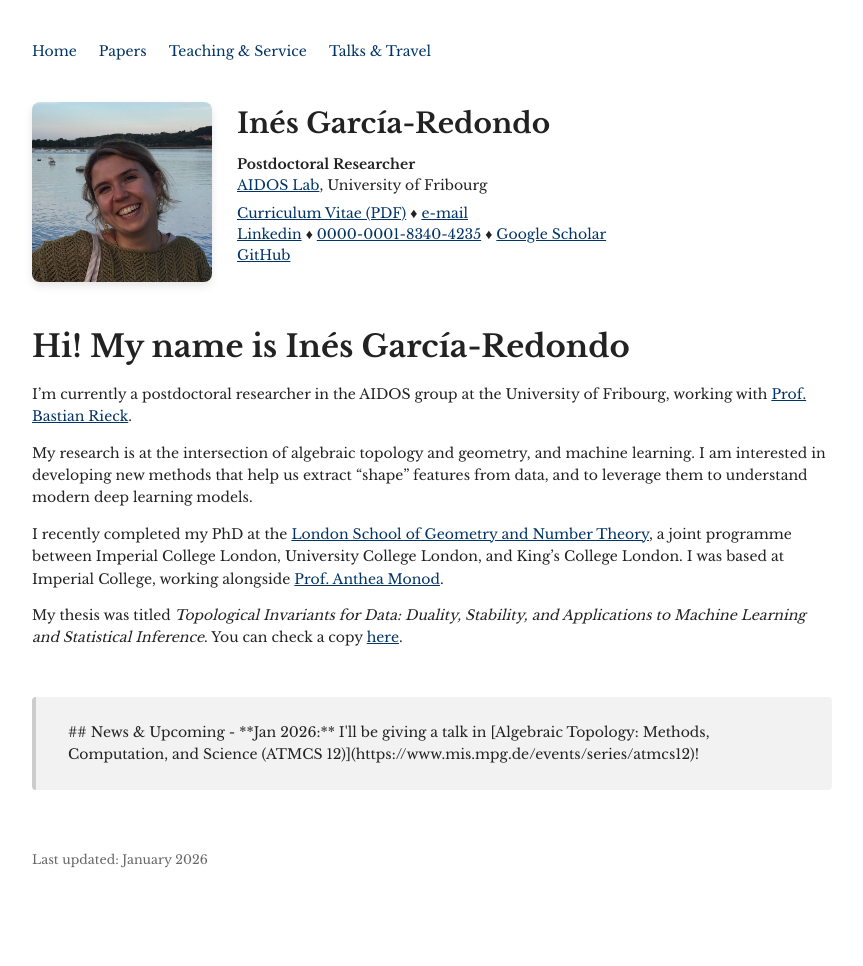
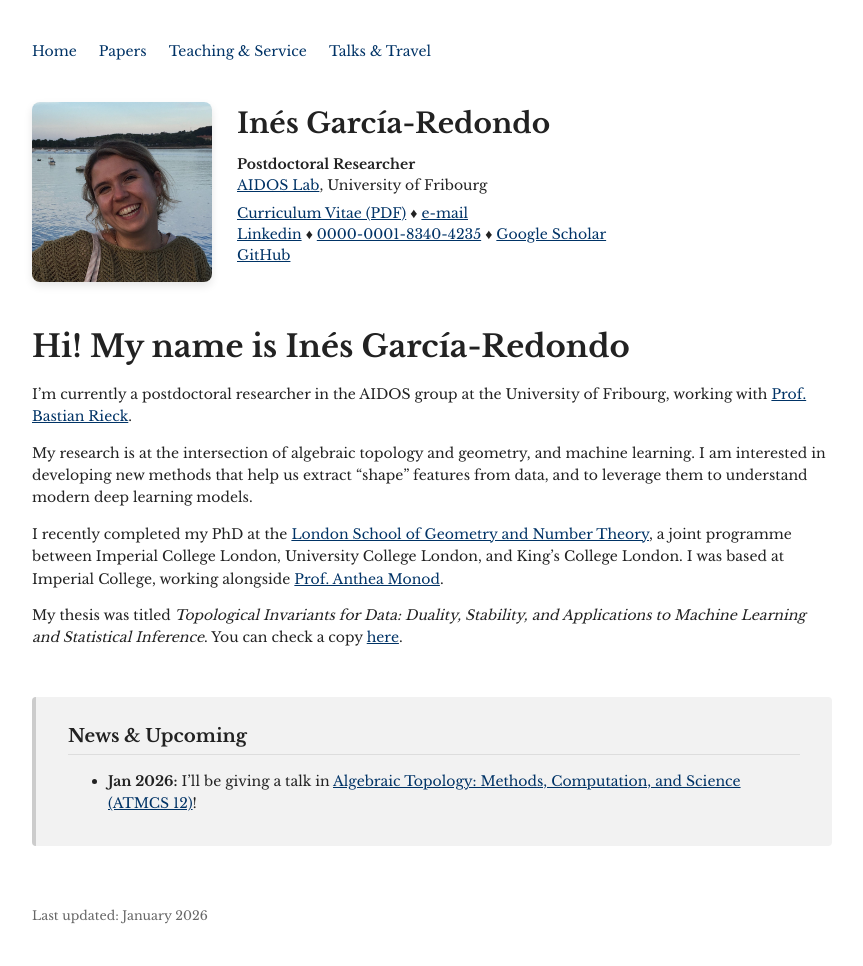
Before and after one commit to inesgare/inesgare.github.io, a Jekyll site: the page built from index.md, in a window 1280 px wide. Shown: the whole page, without its empty margins (208-1071 px from the left). Built offline with Jekyll 4.4.1, drawn with Linux system fonts in a browser that asks for light colours; before the commit the page ends 910 px from its top, so only the background shows below that.

Commit message:
fixed box

```diff
--- a/index.md
+++ b/index.md
@@ -14,7 +14,7 @@ I recently completed my PhD at the [London School of Geometry and Number Theory]
 My thesis was titled *Topological Invariants for Data: Duality, Stability, and Applications to Machine Learning and Statistical Inference*. You can check a copy [here](/docs/main.pdf).
 
 
-<div class="news-box">
+<div class="news-box" markdown="1">
 
 ## News & Upcoming
 
```
